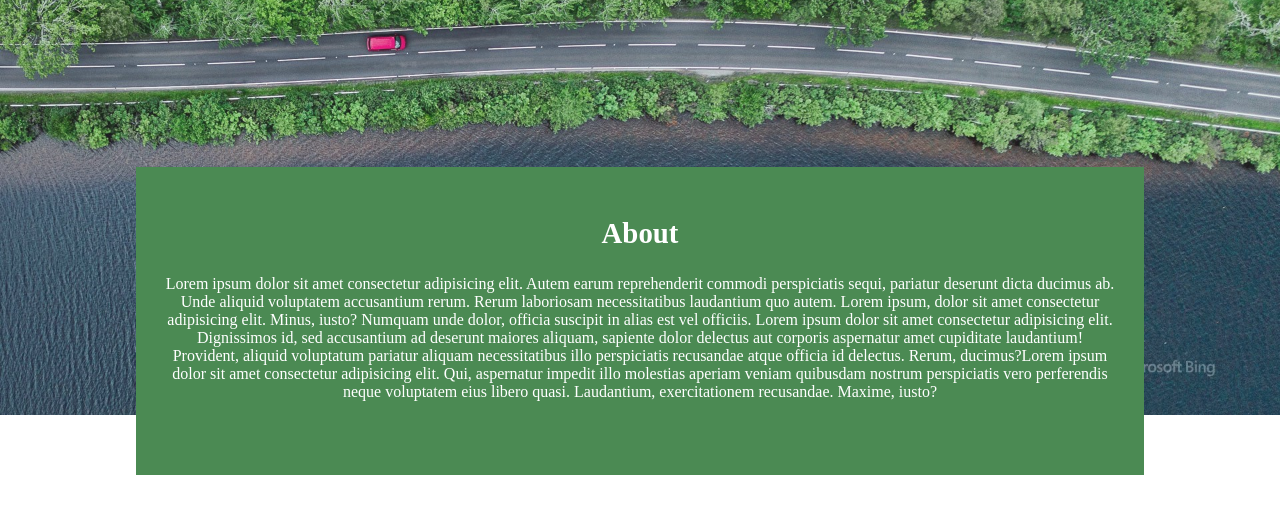
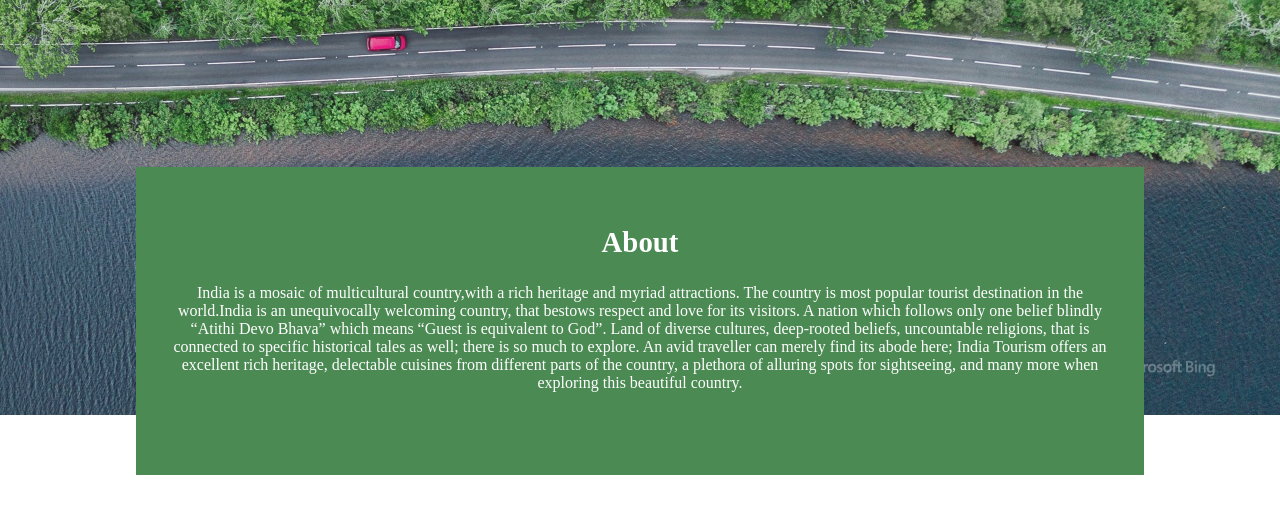
Before and after one commit to IndranilChowdhury/mypage, a plain HTML site: page index.html in a window 1280 px wide. Shown: the part 277-800 px from the top of the page. Drawn offline with Linux system fonts and the light colour scheme.

Commit message:
Update index.html

```diff
--- a/index.html
+++ b/index.html
@@ -34,16 +34,12 @@
     <section id="at">
         <div id="about">
             <h1>About</h1>
-            <p>Lorem ipsum dolor sit amet consectetur adipisicing elit. Autem earum reprehenderit commodi perspiciatis
-                sequi, pariatur deserunt dicta ducimus ab. Unde aliquid voluptatem accusantium rerum. Rerum laboriosam
-                necessitatibus laudantium quo autem. Lorem ipsum, dolor sit amet consectetur adipisicing elit. Minus,
-                iusto? Numquam unde dolor, officia suscipit in alias est vel officiis. Lorem ipsum dolor sit amet
-                consectetur adipisicing elit. Dignissimos id, sed accusantium ad deserunt maiores aliquam, sapiente
-                dolor delectus aut corporis aspernatur amet cupiditate laudantium! Provident, aliquid voluptatum
-                pariatur aliquam necessitatibus illo perspiciatis recusandae atque officia id delectus. Rerum,
-                ducimus?Lorem ipsum dolor sit amet consectetur adipisicing elit. Qui, aspernatur impedit illo molestias
-                aperiam veniam quibusdam nostrum perspiciatis vero perferendis neque voluptatem eius libero quasi.
-                Laudantium, exercitationem recusandae. Maxime, iusto?</p>
+            <p>India is a mosaic of multicultural country,with a rich heritage and myriad attractions. The country is most popular tourist destination
+            in the world.India is an unequivocally welcoming country, that bestows respect and love for its visitors. A nation which follows only one
+            belief blindly “Atithi Devo Bhava” which means “Guest is equivalent to God”. Land of diverse cultures, deep-rooted beliefs, uncountable religions,
+            that is connected to specific historical tales as well; there is so much to explore. An avid traveller can merely find its abode here; India
+            Tourism offers an excellent rich heritage, delectable cuisines from different parts of the country, a plethora of alluring spots for sightseeing,
+            and many more when exploring this beautiful country. </p>
         </div>
     </section>
     <section id="explore">
```
